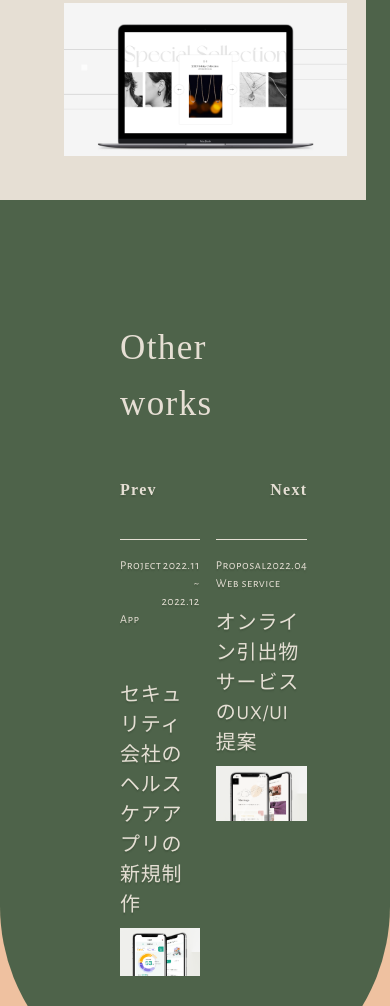
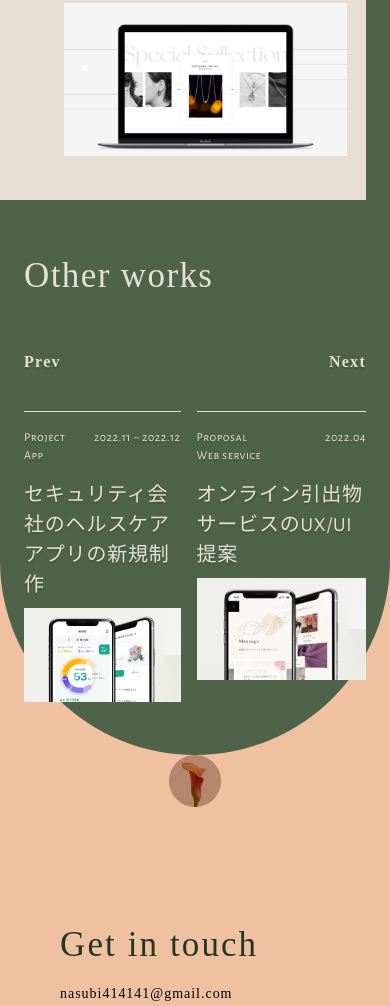
Before and after one commit to SakuraUmeno/portfolio_su, a plain HTML site: page works_gar.html in a window 390 px wide. Shown: the part 2835-3841 px from the top of the page. Drawn offline with Linux system fonts and the light colour scheme.

Commit message:
Update style_works.css

```diff
--- a/style_works.css
+++ b/style_works.css
@@ -352,6 +352,7 @@ footer {
     .scroll_down img{
         width: 20%;
         left: 38%;
+        top: 35%;
     }
 
 /* サムネイル */
@@ -423,7 +424,7 @@ footer {
     }
 
 /* other works */
-    .other_works {
+    #other_works {
         padding: 48px 24px 48px;
     }
 
```
